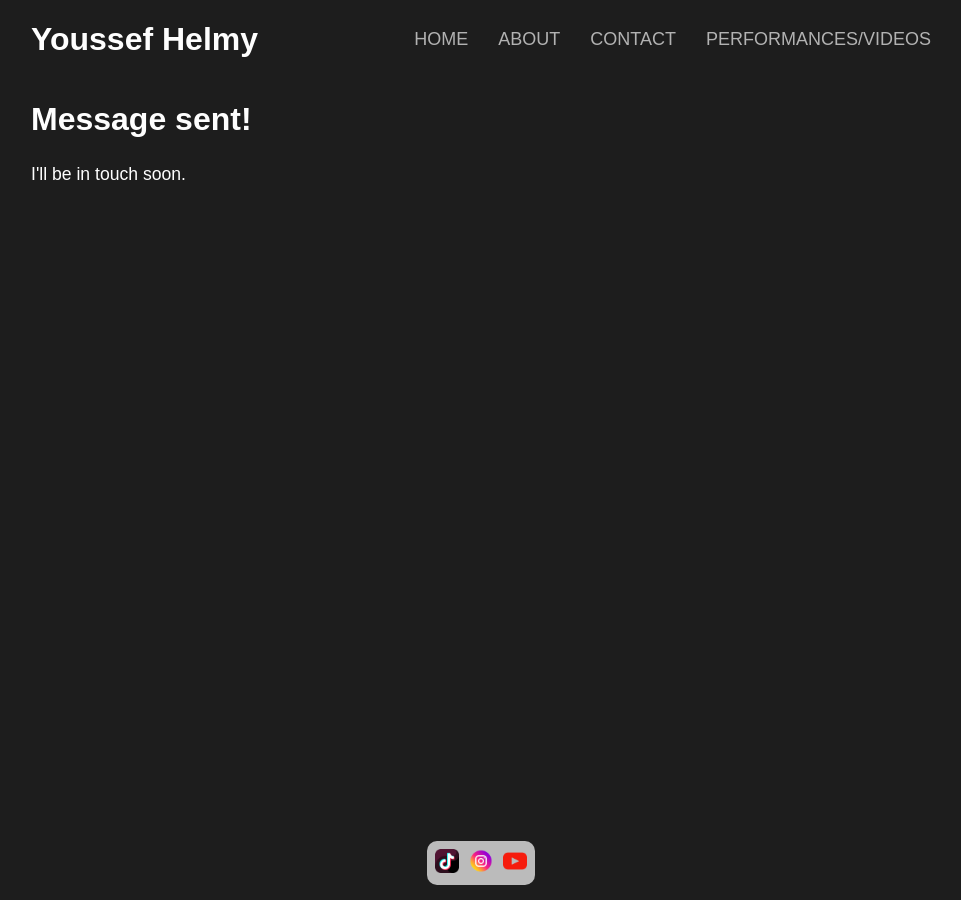
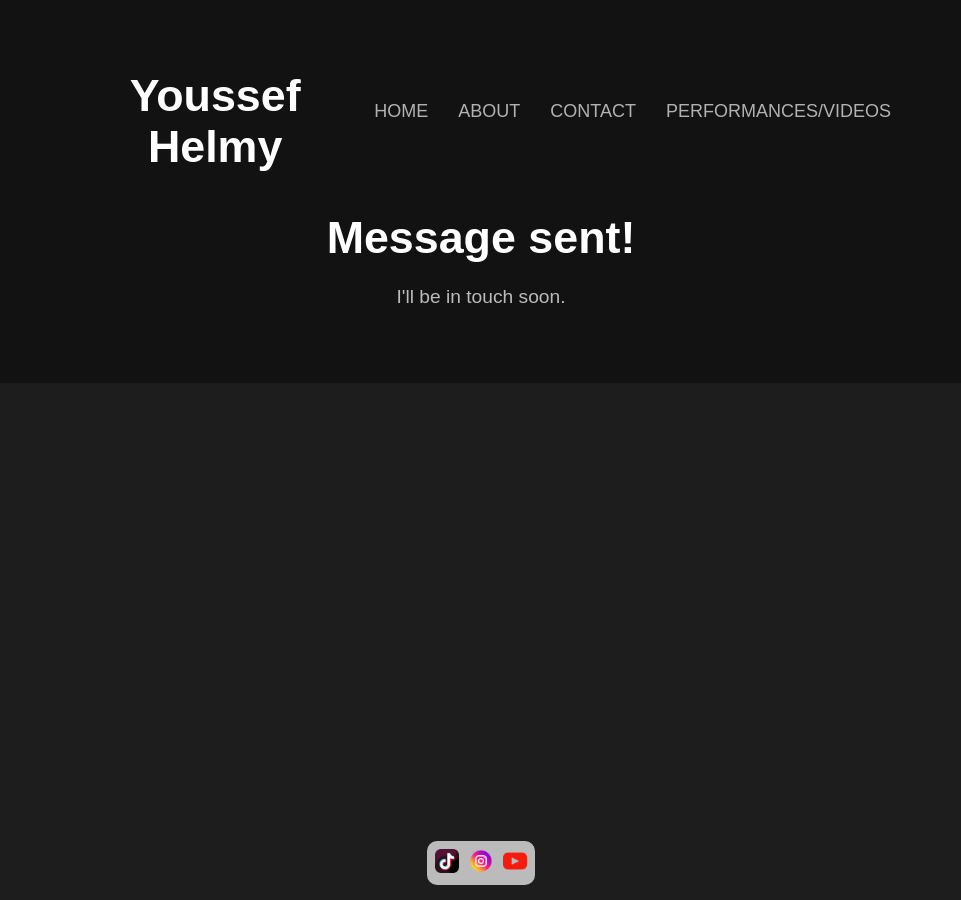
Before and after one commit to youssefhelmy1/youssef, a Jekyll site: the page built from contact-success.html, in a window 1280 px wide. Shown: the whole page, without its empty margins (159-1120 px from the left). Built offline with Jekyll 4.4.1, drawn with Linux system fonts in a browser that asks for light colours; some web fonts are replaced.

Commit message:
responsive

```diff
--- a/css/responsive.css
+++ b/css/responsive.css
@@ -1,29 +1,104 @@
+/* General Body Styling */
+body {
+    font-family: 'Poppins', sans-serif;
+    background-color: #121212;
+    color: #fff;
+    text-align: center;
+    padding: 40px;
+    margin: 0;
+    overflow-x: hidden; /* Prevent horizontal scrolling */
+    box-sizing: border-box; /* Ensure all elements use the same box model */
+}
+
+/* Headings */
+h1 {
+    font-size: 2.8rem;
+    margin-bottom: 10px;
+    font-weight: 600;
+}
+
+/* Paragraph Text */
+p {
+    font-size: 1.2rem;
+    margin-bottom: 30px;
+    color: #bbb;
+}
+
+/* Video Gallery Styling */
+.video-gallery {
+    display: grid;
+    grid-template-columns: repeat(auto-fit, minmax(150px, 1fr)); /* Flexible columns for all devices */
+    gap: 20px;
+    max-width: 100%; /* Ensure it doesn’t exceed the viewport */
+    padding: 10px; /* Add padding to prevent elements from touching the screen edge */
+    margin: auto;
+}
+
+/* Individual Video Container Styling */
+.video-container {
+    position: relative;
+    overflow: hidden;
+    border-radius: 10px;
+    box-shadow: 0px 4px 10px rgba(255, 255, 255, 0.2); /* Soft shadow effect */
+    transition: transform 0.3s ease-in-out; /* Smooth hover effect */
+}
+
+.video-container:hover {
+    transform: scale(1.05); /* Enlarge slightly on hover */
+}
+
+/* Video iframe Styling */
+iframe {
+    width: 100%; /* Full width of parent container */
+    height: auto; /* Maintain aspect ratio */
+}
+
+/* Back Button Styling */
+.back-button {
+    display: inline-block;
+    margin-top: 30px;
+    padding: 12px 25px;
+    background: #ff5c5c;
+    color: white;
+    text-decoration: none;
+    font-weight: 500;
+    border-radius: 6px;
+    transition: 0.3s;
+}
+
+.back-button:hover {
+    background: #ff2c2c;
+}
+
+/* Media Queries for Responsive Design */
+
 /* For tablets (600px - 900px) */
 @media (max-width: 900px) {
     h1 {
-        font-size: 2rem;
+        font-size: 2rem; /* Smaller header font */
     }
+
     iframe {
-        height: 180px;
+        height: 180px; /* Reduced height for tablet screens */
     }
+
     .video-gallery {
-        gap: 10px;
+        gap: 15px; /* Smaller gaps on tablets */
     }
 }
 
 /* For phones (up to 600px) */
 @media (max-width: 600px) {
     h1 {
-        font-size: 1.5rem;
+        font-size: 1.5rem; /* Even smaller header font */
     }
+
     iframe {
-        height: 150px;
+        height: 150px; /* Smaller video height */
     }
-    .video-gallery {
-        grid-template-columns: repeat(auto-fit, minmax(150px, 1fr));
+
+    .back-button {
+        padding: 10px 20px; /* Slightly smaller button for phones */
+        font-size: 0.9rem;
     }
 }
-iframe, video {
-    max-width: 100%; /* Ensure it doesn’t exceed the parent container */
-    height: auto; /* Maintain aspect ratio */
-}
--- a/index.html
+++ b/index.html
@@ -2,6 +2,7 @@
 title: Home
 ---
 <link rel="stylesheet" href="{{ site.baseurl }}/css/gallery.css">
+<link rel="stylesheet" href="{{ site.baseurl }}/css/responsive.css">
 <div class="header-container">
     <h1>Hi, I am Youssef Helmy</h1>
     <h2>A Professional Guitarist and Talented Performer</h2>
```
